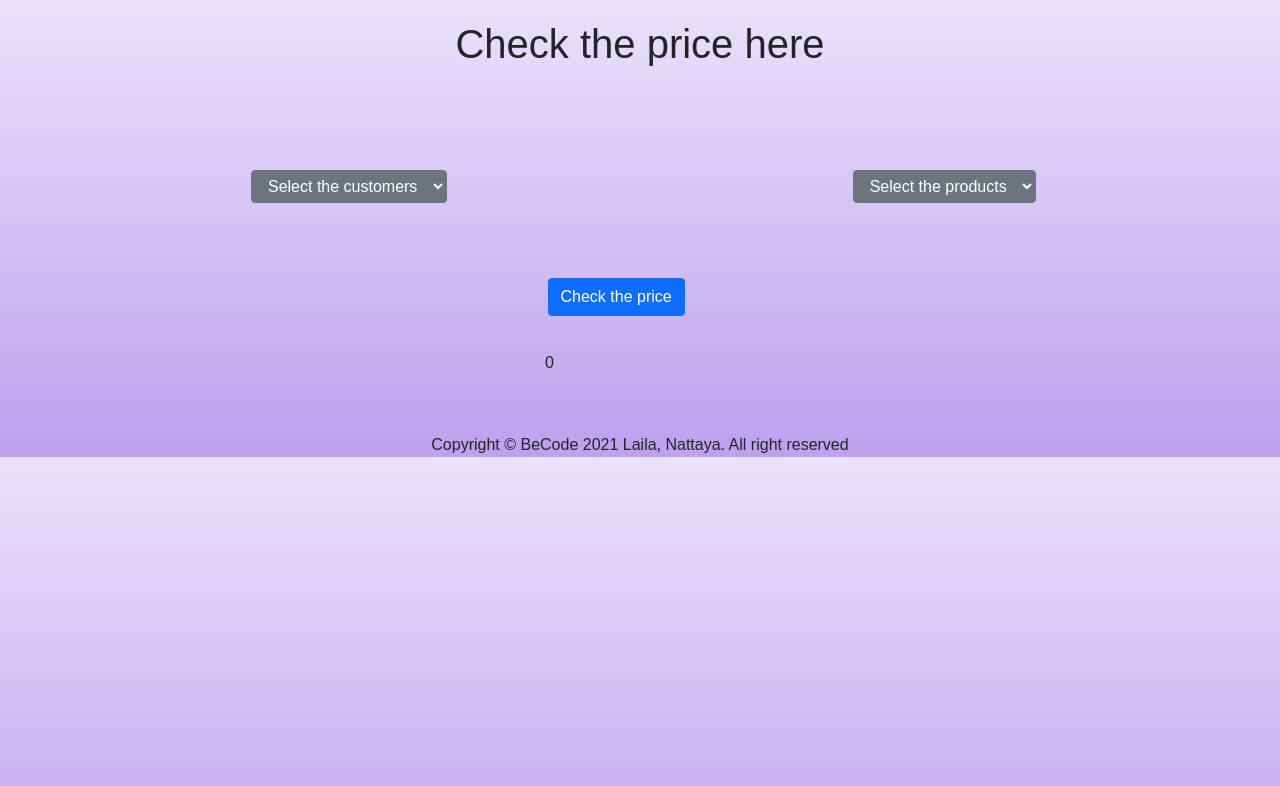
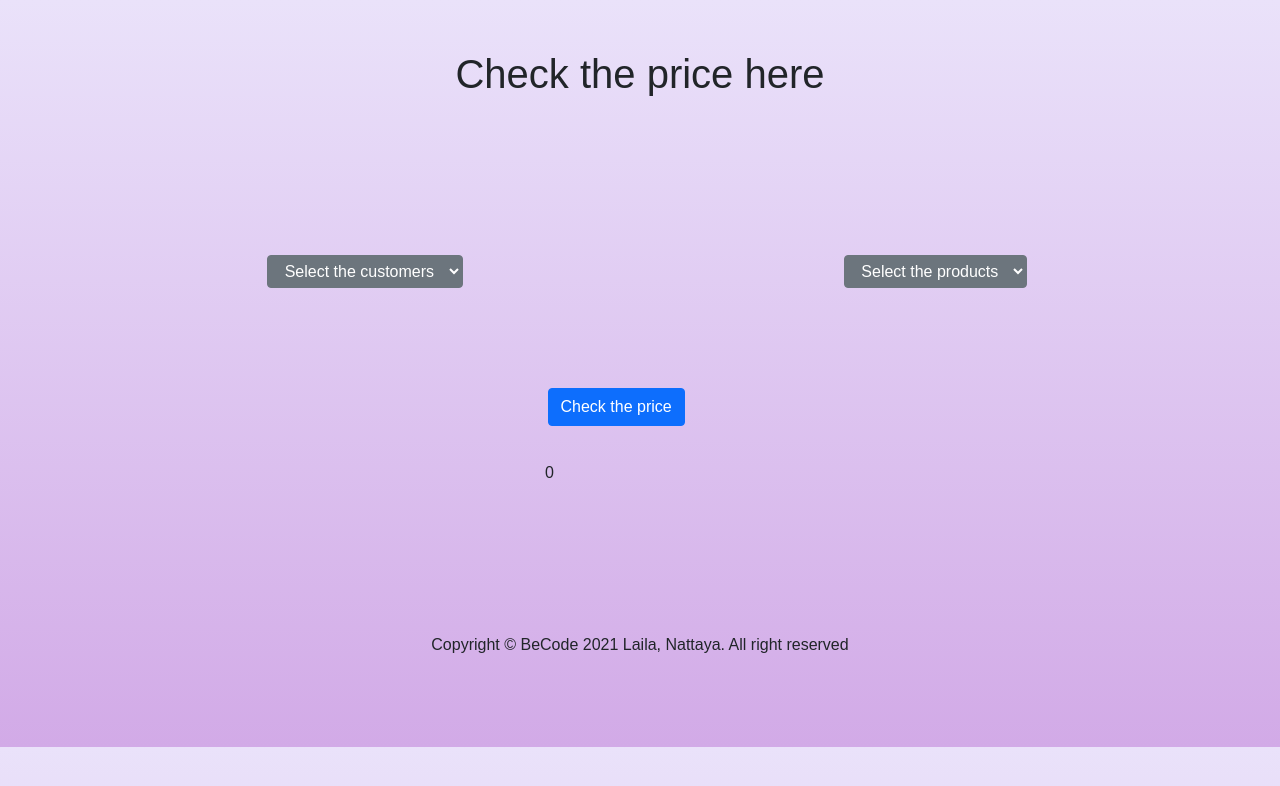
Before and after one commit to LailaBarakat/-PHP_Price_Calculator_challenge, a PHP site: page / in a window 1280 px wide. Shown: the top 786 px of the page. Run offline with PHP 8.4, Linux system fonts and the light colour scheme; data comes from the database, SQL or seed files in the repository; some libraries are stand-ins or nearby versions.

Commit message:
visual part

```diff
--- a/View/CSS/style.css
+++ b/View/CSS/style.css
@@ -1,11 +1,11 @@
 body {
-    background-image : linear-gradient(#eae2fa, #bea0ee);
+    background-image : linear-gradient(#eae2fa, #d2aae7);
     font-family: 'PT Sans', sans-serif;
 }
 
 h1 {
     text-align: center;
-    padding : 20px;
+    padding : 50px;
 }
 
 /*.container {
@@ -19,7 +19,7 @@ h1 {
 
 #menu {
     position : relative;
-    padding : 50px;
+    padding : 75px;
 }
 
 #calculate {
@@ -31,3 +31,8 @@ h1 {
     position : relative;
     padding : 10px;
 }
+
+footer {
+    text-align: center;
+    padding : 90px;
+}
--- a/View/footer.php
+++ b/View/footer.php
@@ -1,4 +1,4 @@
-<footer align="center">
+<footer>
     Copyright &copy; BeCode <?php echo date('Y') ?> Laila, Nattaya. All right reserved
 </footer>
 <script src="https://cdn.jsdelivr.net/npm/@popperjs/core@2.6.0/dist/umd/popper.min.js"
--- a/View/header.php
+++ b/View/header.php
@@ -1,4 +1,4 @@
-<!doctype html>
+<!DOCTYPE html>
 <html lang="en">
 <head>
     <meta charset="UTF-8">
@@ -7,7 +7,7 @@
     <meta http-equiv="X-UA-Compatible" content="ie=edge">
     <link href="https://cdn.jsdelivr.net/npm/bootstrap@5.0.0-beta2/dist/css/bootstrap.min.css" rel="stylesheet"
           integrity="sha384-BmbxuPwQa2lc/FVzBcNJ7UAyJxM6wuqIj61tLrc4wSX0szH/Ev+nYRRuWlolflfl" crossorigin="anonymous">
-    <link rel="stylesheet" href="./CSS/style.css" type="text/css">
+    <link rel="stylesheet" href="View/CSS/style.css?v=<?php echo time(); ?>">
     <title>Price Calculate</title>
 </head>
 <body>
```
